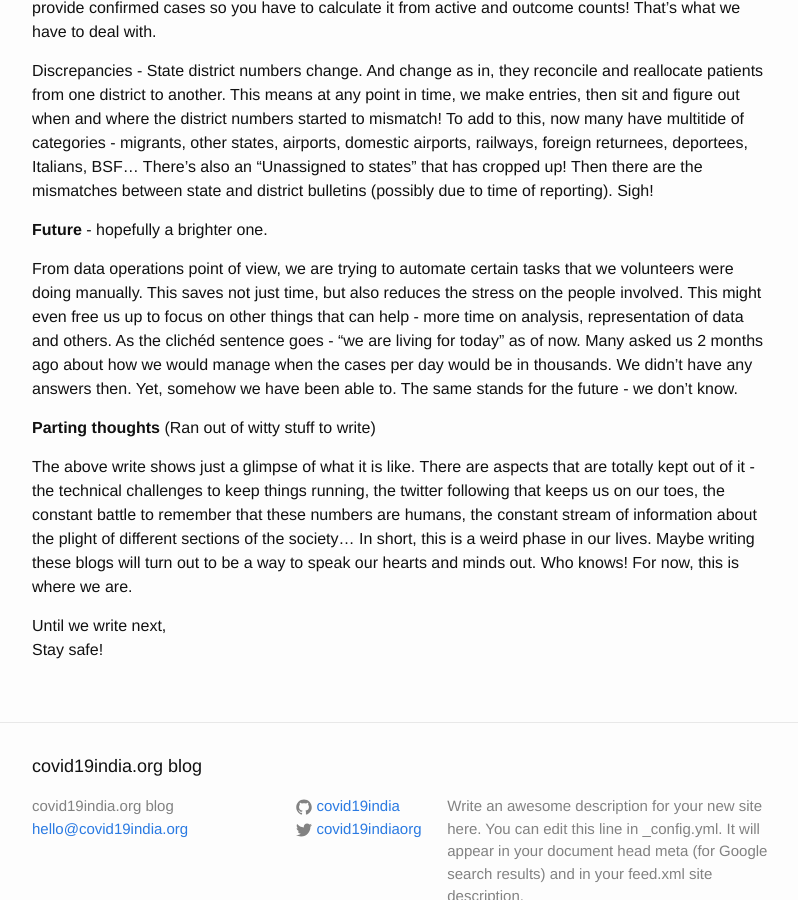
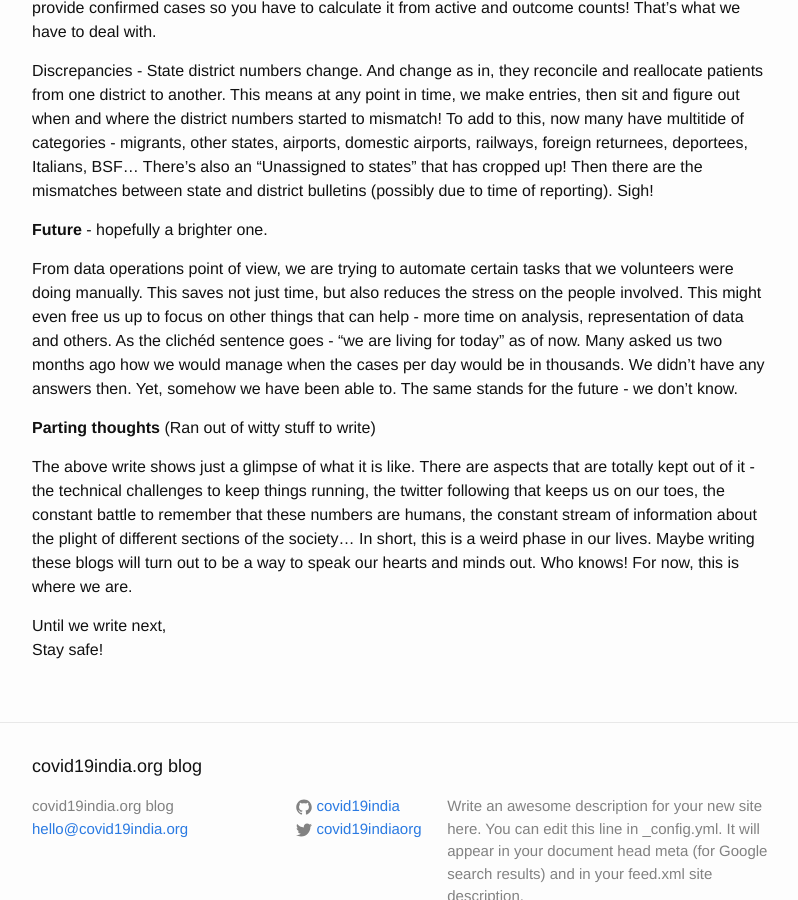
Before and after one commit to covid19india/blog, a Jekyll site: the page built from _posts/2020-05-31-dataopsworkflow.md, in a window 1280 px wide and 900 px high, scrolled down 1608 px. Shown: the whole window, without its empty margins (238-1036 px from the left). Built offline with Jekyll 4.4.1, drawn with Linux system fonts in a browser that asks for light colours.

Commit message:
Update 2020-05-31-dataopsworkflow.md

```diff
--- a/_posts/2020-05-31-dataopsworkflow.md
+++ b/_posts/2020-05-31-dataopsworkflow.md
@@ -43,7 +43,7 @@ Discrepancies - State district numbers change. And change as in, they reconcile
 
 <b>Future</b> - hopefully a brighter one.
 
-From data operations point of view, we are trying to automate certain tasks that we volunteers were doing manually. This saves not just time, but also reduces the stress on the people involved. This might even free us up to focus on other things that can help - more time on analysis, representation of data and others. As the clichéd sentence goes - "we are living for today" as of now. Many asked us 2 months ago about how we would manage when the cases per day would be in thousands. We didn't have any answers then. Yet, somehow we have been able to. The same stands for the future - we don't know.
+From data operations point of view, we are trying to automate certain tasks that we volunteers were doing manually. This saves not just time, but also reduces the stress on the people involved. This might even free us up to focus on other things that can help - more time on analysis, representation of data and others. As the clichéd sentence goes - "we are living for today" as of now. Many asked us two months ago how we would manage when the cases per day would be in thousands. We didn't have any answers then. Yet, somehow we have been able to. The same stands for the future - we don't know.
 
 <b>Parting thoughts</b> (Ran out of witty stuff to write)
 
```
